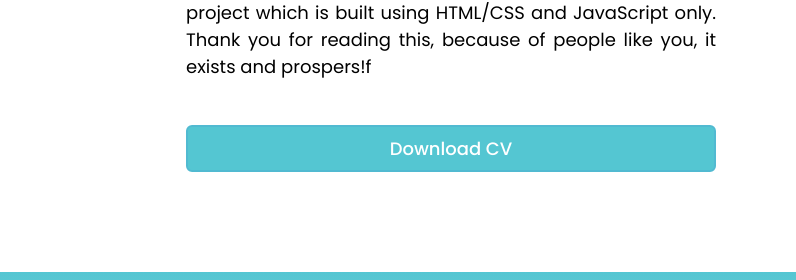
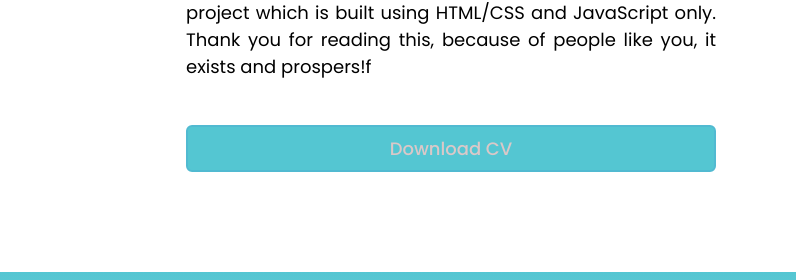
Before and after one commit to nasim492/My-Site, a plain HTML site: page index.html in a window 1280 px wide. Shown: the part 1340-1620 px from the top of the page, 484-1280 px from the left. Drawn offline with nearby package versions, Linux system fonts and the light colour scheme.

Commit message:
changes in css

```diff
--- a/style.css
+++ b/style.css
@@ -167,8 +167,6 @@ section .title {
     display: flex;
 }
 
-
-
 .text-1 {
     font-size: 35px;
 }
@@ -220,7 +218,7 @@ section .title {
 .right a{
     display: grid;
     background-image: linear-gradient(#54c6d2,#54c6d2);
-    color: white;
+    color: rgb(218, 200, 200);
     font-size: 18px;
     font-weight: 500;
     padding: 8px 16px;
```
